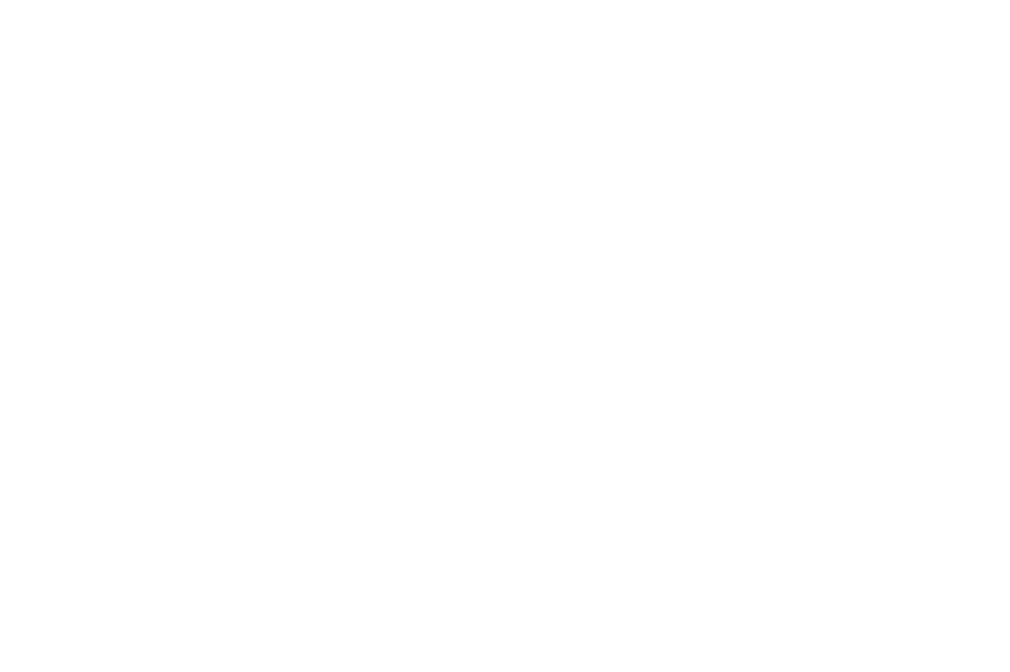
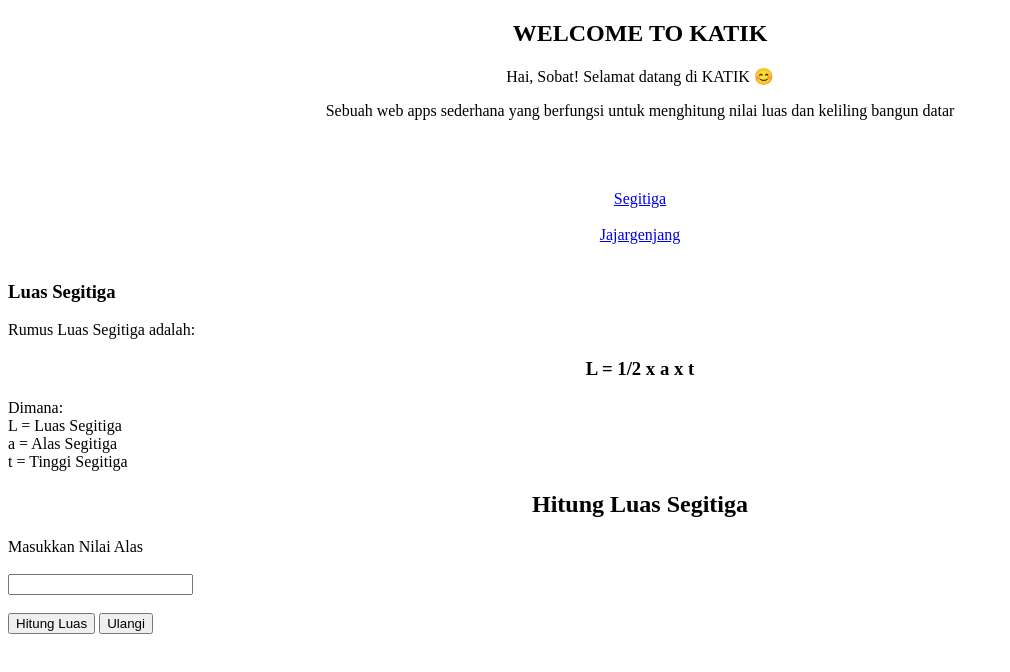
Before and after one commit to revou-fundamental-course/27-nov-23-AirinKris03, a plain HTML site: page index.html in a window 1280 px wide. Shown: the whole page, without its empty margins (0-1010 px from the left). Drawn offline with Linux system fonts and the light colour scheme.

Commit message:
add html

```diff
--- a/index.html
+++ b/index.html
@@ -6,6 +6,35 @@
     <title> KATIK </title>
 </head>
 <body>
+    <div id = "header"  align = center>
+        <h2> WELCOME TO KATIK </h2>
+        <p> Hai, Sobat! Selamat datang di KATIK 😊 </p>
+        <p> Sebuah web apps sederhana yang berfungsi untuk menghitung nilai luas dan keliling bangun datar </p>
+    </div>
+<br><br><br>
+
+    <div id = "link" align = center>
+            <a href="#segitiga"> Segitiga </a>
+            <br> <br>
+            <a href="#jajargenjang"> Jajargenjang </a>
+    </div>
+<br>
+
+<div id = "luasSegitiga">
+    <h3> Luas Segitiga </h3>
+    <p> Rumus Luas Segitiga adalah: </p>
+    <h3 align = center> L = 1/2 x a x t </h3>
+    <p> Dimana: <br> L = Luas Segitiga <br> a = Alas Segitiga <br> t = Tinggi Segitiga </p>
+
+    <h2 align = center> Hitung Luas Segitiga </h2>
+    <label for = "input-alas"> Masukkan Nilai Alas </label> <br><br>
+    <input type = "number">
+<br><br>
+    <div>
+        <button> Hitung Luas </button>
+        <button> Ulangi </button>
+    </div>
+</div>
 
 </body>
 </html>
```
